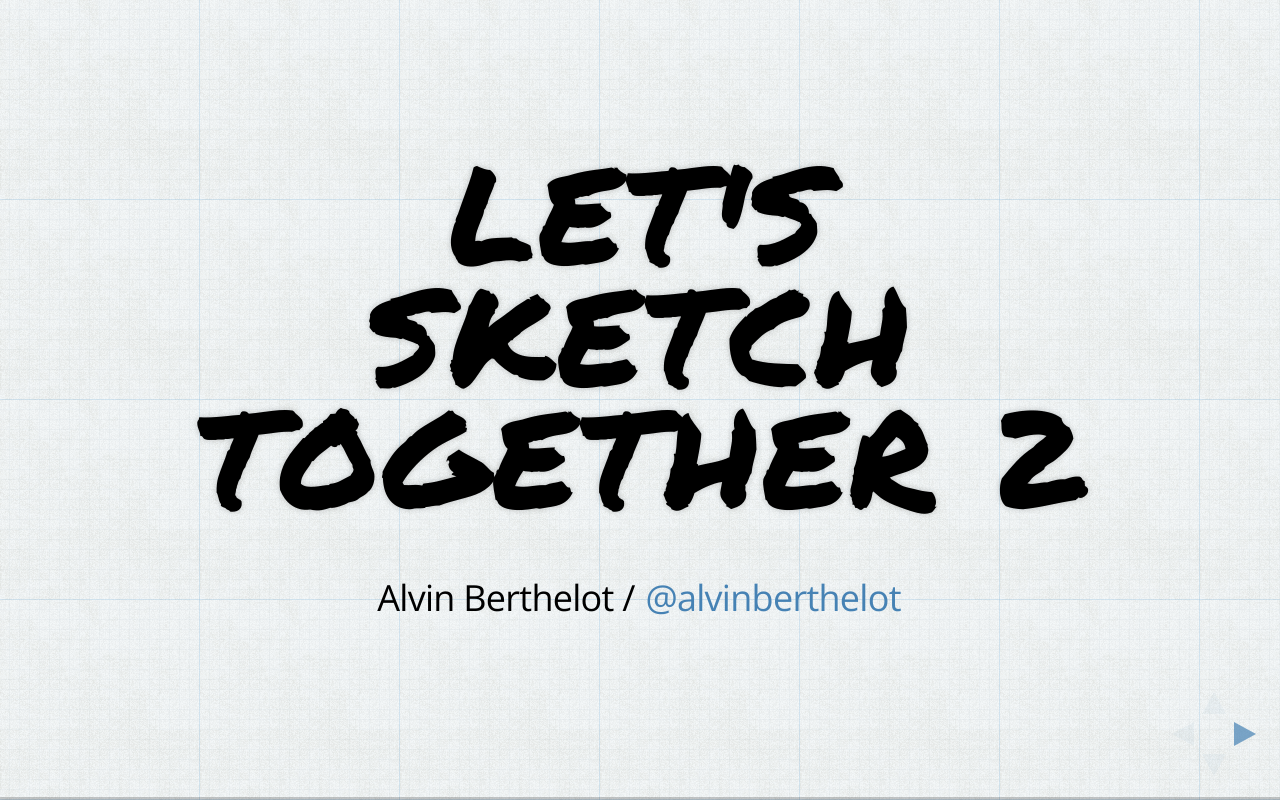
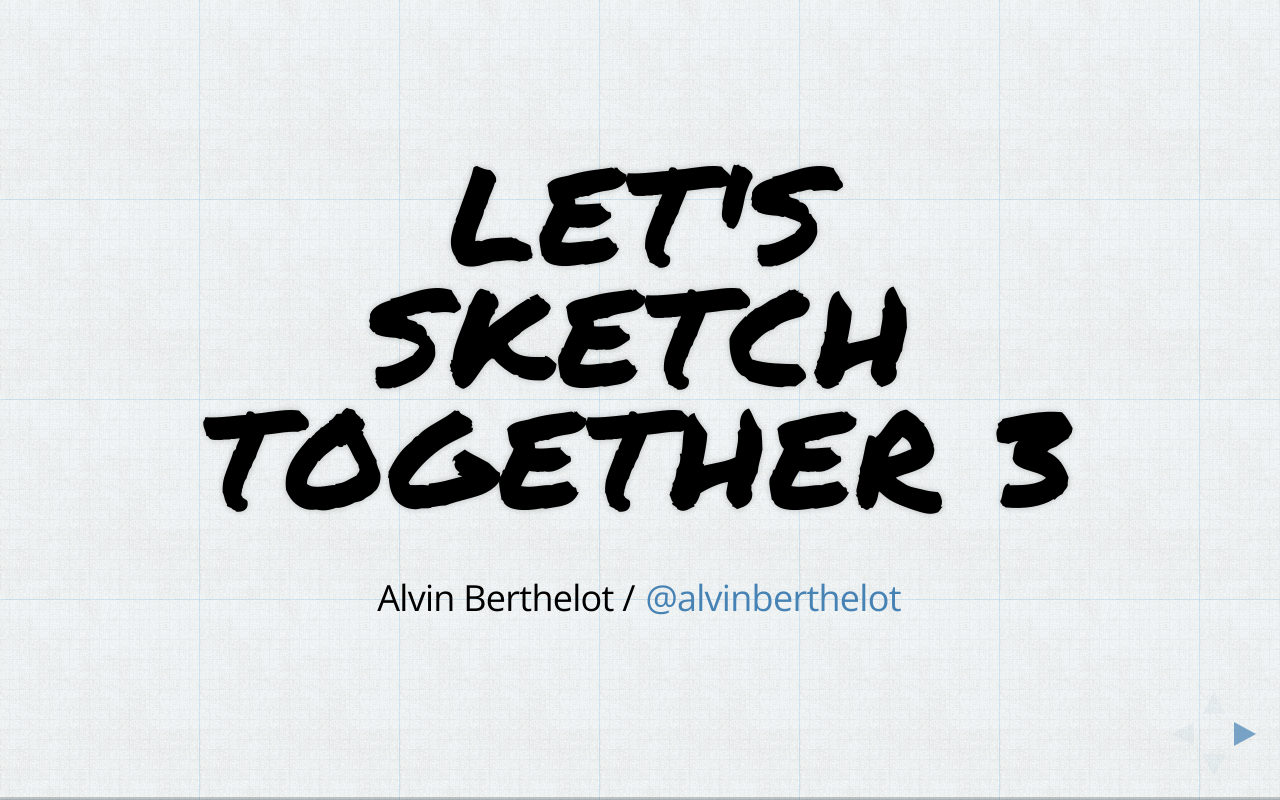
Before and after one commit to alvinberthelot/letssketchtogether, a website: page index.html in a window 1280 px wide. Drawn offline with nearby package versions, Linux system fonts and the light colour scheme; a web font is replaced by a local one.

Commit message:
Test poste boulot 2

```diff
--- a/index.html
+++ b/index.html
@@ -37,7 +37,7 @@
 			<!-- Any section element inside of this container is displayed as a slide -->
 			<div class="slides">
 				<section>
-					<h1>Let's sketch together 2</h1>
+					<h1>Let's sketch together 3</h1>
 					<p>
 						Alvin Berthelot / <a href="http://twitter.com/alvinBerthelot">@alvinberthelot</a>
 					</p>
```
